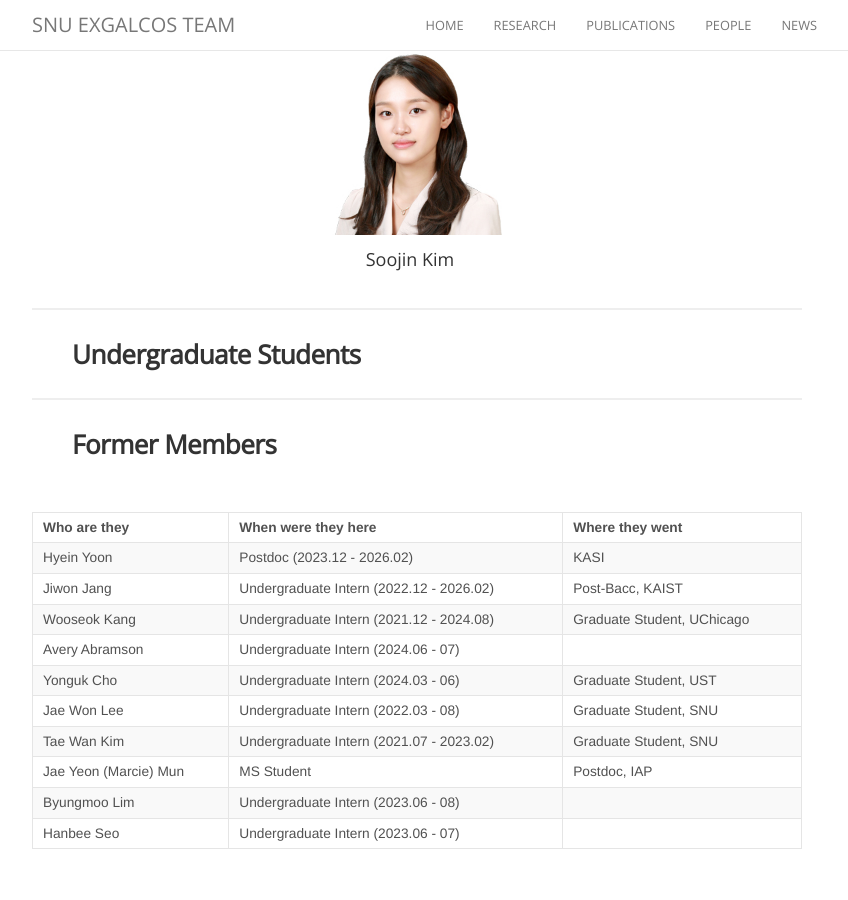
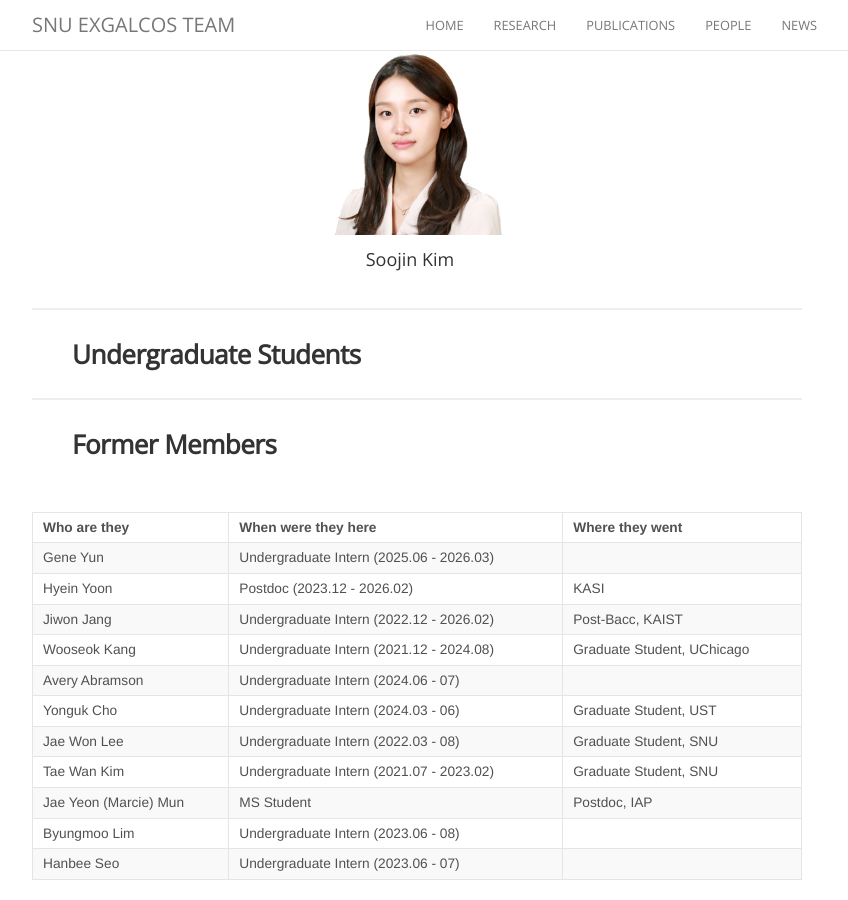
Before and after one commit to exgalcos/exgalcos.github.io, a Jekyll site: the page built from people.md, in a window 1280 px wide and 900 px high, scrolled down 1840 px. Shown: the whole window, without its empty margins (223-1071 px from the left). Built offline with Jekyll 4.4.1, drawn with Linux system fonts in a browser that asks for light colours; nearby versions of some CDN libraries; comment, search, counter and statistics services are not loaded; before the commit the page ends 2709 px from its top, so only the background shows below that.

Commit message:
Update people.md

```diff
--- a/people.md
+++ b/people.md
@@ -58,6 +58,7 @@ permalink: /people/
 
 | Who are they | When were they here | Where they went |
 | :------------- |:-------------| :-----------| :-----------|
+| Gene Yun | Undergraduate Intern (2025.06 - 2026.03) | |
 | Hyein Yoon | Postdoc (2023.12 - 2026.02) | KASI |
 | Jiwon Jang | Undergraduate Intern (2022.12 - 2026.02) | Post-Bacc, KAIST |
 | Wooseok Kang | Undergraduate Intern (2021.12 - 2024.08) | Graduate Student, UChicago |
```
